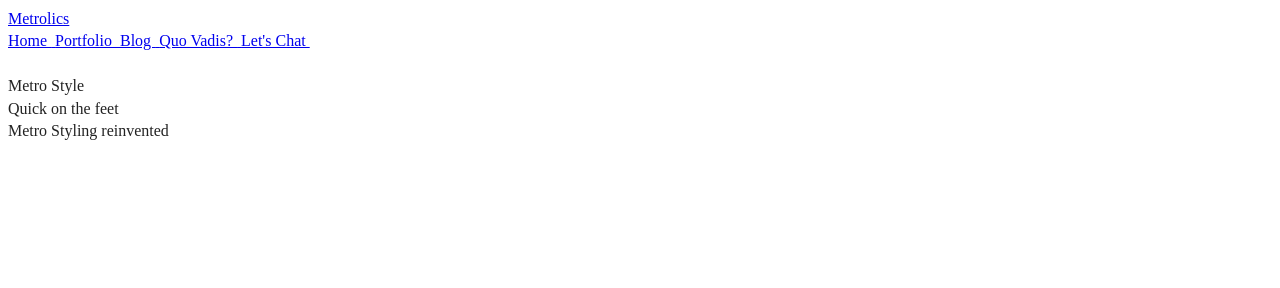
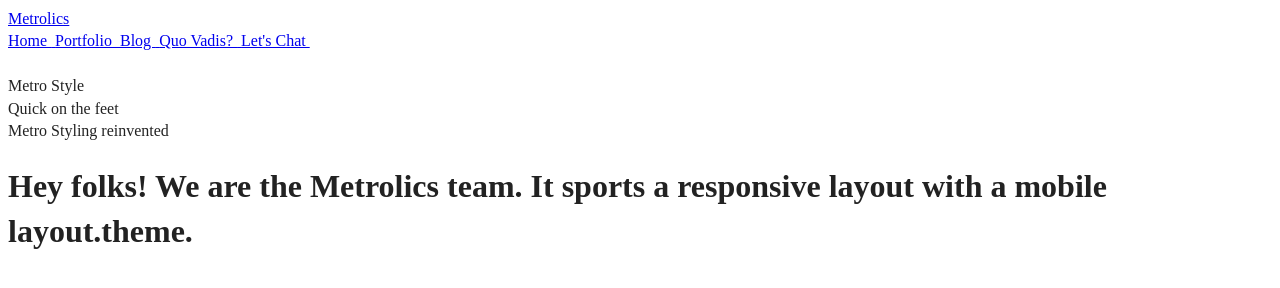
Before and after one commit to brunaguarizo/project_assignment02, a website: page index.html in a window 1280 px wide. Drawn offline with Linux system fonts and the light colour scheme.

Commit message:
INTRO content

```diff
--- a/index.html
+++ b/index.html
@@ -23,7 +23,7 @@
 </head>
 
 <body>
-  <!-- NAV BAR -->
+<!-- NAV BAR -->
   <!-- Metroclis logo -->
   <nav class="navbar">
     <a class="logo" href="#"> <img scr="" class="logo-icon" alt="">Metrolics </a>
@@ -36,8 +36,8 @@
         <a class="nav-item-5" href="#">Let's Chat <img scr="" class="nav-icon" alt=""> </a>
     </div>
   </nav>
-  <!-- NAV BAR -->
-  <!-- SECTION 01 -->
+<!-- NAV BAR -->
+<!-- SECTION 01 -->
   <section class="section01">
       <div class="banner">
         <img class="banner-image" src="" alt=""/>
@@ -55,7 +55,12 @@
         </div>
       </div>
   </section>
-  <!-- SECTION 01 -->
+<!-- SECTION 01 -->
+<!-- INTRO -->
+  <div class="intro">
+    <h1>Hey folks! We are the <span id="metrolics-highlight">Metrolics</span> team. It sports a responsive layout with a mobile layout.theme.</h1>
+  </div>
+<!-- INTRO -->
 
 </body>
 
```
